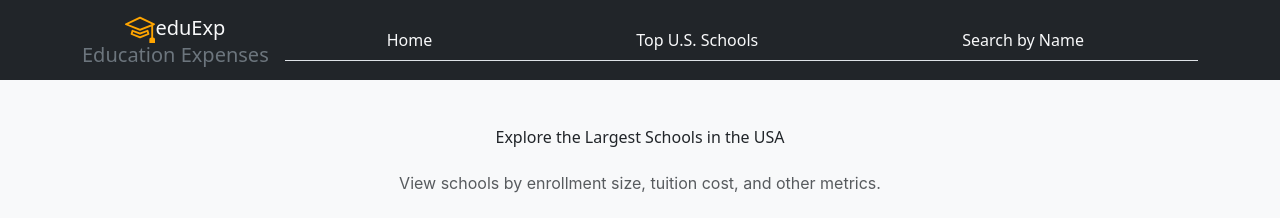
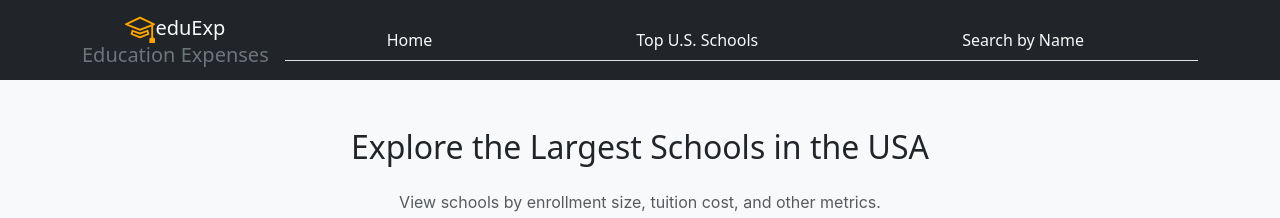
Before and after one commit to ruspedpdx/Final-Project-CS564, a React (Create React App) app: page /raghad in a window 1280 px wide. Shown: the top 218 px of the page. Built offline with nearby package versions, Linux system fonts and the light colour scheme; no server answers.

Commit message:
Update Raghad.js to include header font size

```diff
--- a/src/pages/Raghad.js
+++ b/src/pages/Raghad.js
@@ -47,7 +47,7 @@ function APIData() {
   return (
     <main className="bg-light">
       <Container fluid className="py-5">
-        <h2 className="text-center mb-4">
+        <h2 className="text-center mb-4 " style={{ fontSize: "2rem" }}>
           Explore the Largest Schools in the USA
         </h2>
         <p className="text-center text-muted mb-5">
```
